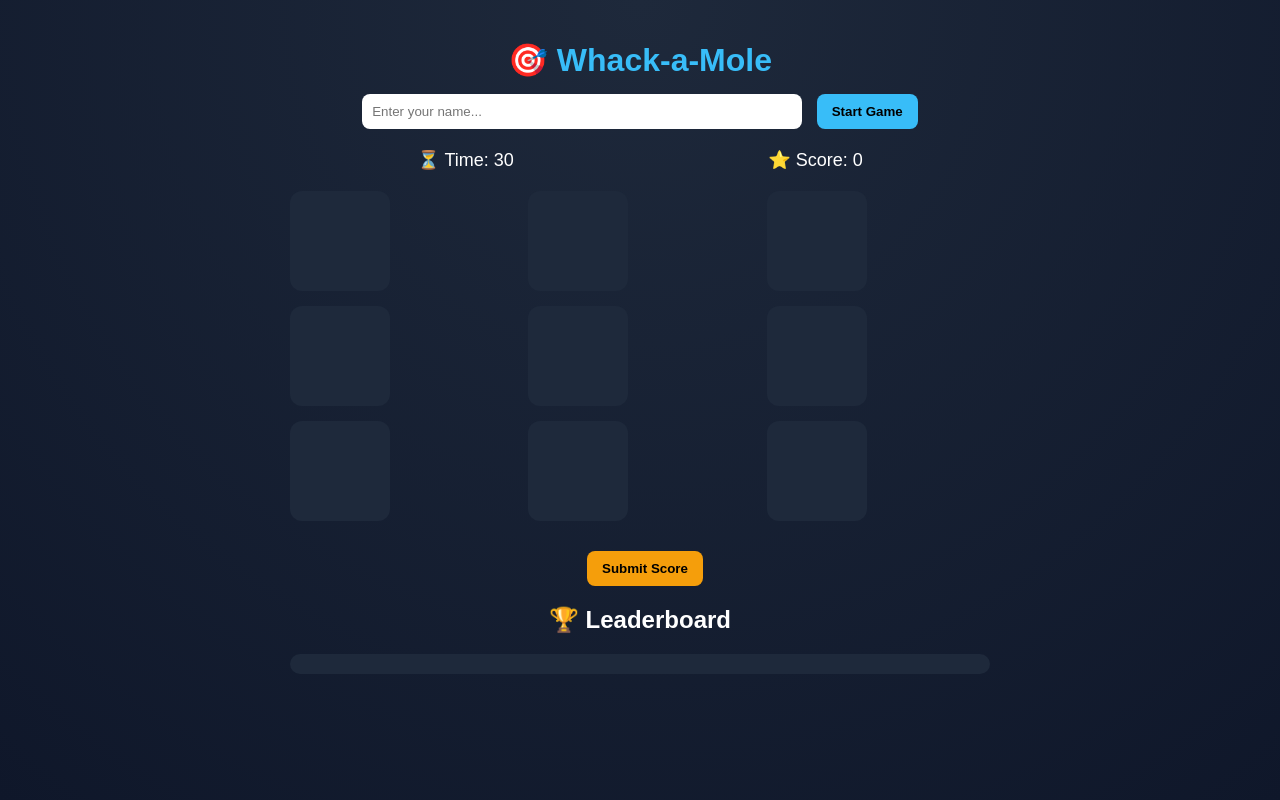
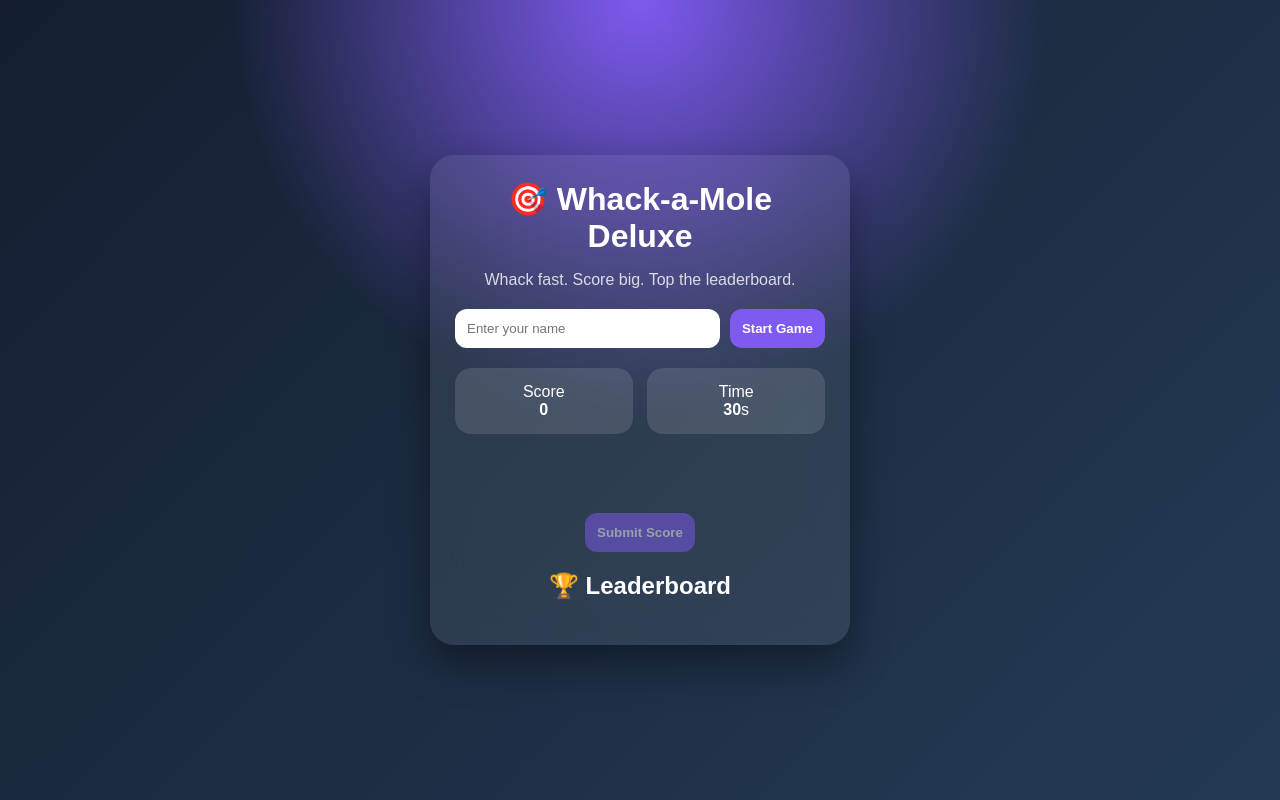
Before and after one commit to saroj2006/whack-a-mole-devops, a plain HTML site: page frontend/index.html in a window 1280 px wide. Drawn offline with Linux system fonts and the light colour scheme; no server answers.

Commit message:
for making the engaging game

```diff
--- a/frontend/index.html
+++ b/frontend/index.html
@@ -2,36 +2,34 @@
 <html lang="en">
 <head>
   <meta charset="UTF-8">
-  <title>Whack-a-Mole DevOps</title>
+  <meta name="viewport" content="width=device-width, initial-scale=1.0">
+  <title>🎯 Whack-a-Mole Deluxe</title>
   <link rel="stylesheet" href="style.css">
 </head>
 <body>
+  <div class="bg-glow"></div>
+  <div class="container">
+    <h1>🎯 Whack-a-Mole Deluxe</h1>
+    <p class="subtitle">Whack fast. Score big. Top the leaderboard.</p>
 
-  <div class="bg"></div>
-
-  <div class="container">
-
-    <h1>🎯 Whack-a-Mole</h1>
-
-    <div class="start-box">
-      <input id="playerName" placeholder="Enter your name..." />
-      <button onclick="startGame()">Start Game</button>
+    <div class="user-panel">
+      <input id="username" placeholder="Enter your name" maxlength="20" />
+      <button id="startBtn">Start Game</button>
     </div>
 
-    <div class="info">
-      <div>⏳ Time: <span id="time">30</span></div>
-      <div>⭐ Score: <span id="score">0</span></div>
+    <div class="stats">
+      <div class="card">Score<br><b id="score">0</b></div>
+      <div class="card">Time<br><b id="time">30</b>s</div>
     </div>
 
-    <div class="grid" id="grid"></div>
+    <div id="message"></div>
+    <div id="board" class="board"></div>
 
-    <button class="submit-btn" onclick="submitScore()">Submit Score</button>
+    <button id="submitBtn" disabled>Submit Score</button>
 
     <h2>🏆 Leaderboard</h2>
-    <div id="leaderboard" class="leaderboard"></div>
-
+    <ul id="leaderboard"></ul>
   </div>
-
   <script src="script.js"></script>
 </body>
 </html>
--- a/frontend/style.css
+++ b/frontend/style.css
@@ -1,117 +1,28 @@
-body {
-  margin: 0;
-  font-family: Arial, sans-serif;
-  background: #0f172a;
-  color: white;
-  text-align: center;
+*{box-sizing:border-box}
+body{
+  margin:0;
+  min-height:100vh;
+  font-family:Arial,sans-serif;
+  background:linear-gradient(135deg,#141e30,#243b55);
+  color:white;
+  display:flex;
+  justify-content:center;
+  align-items:center;
 }
-
-/* background glow */
-.bg {
-  position: fixed;
-  width: 100%;
-  height: 100%;
-  background: radial-gradient(circle at top, #1e293b, #0f172a);
-  z-index: -1;
-}
-
-.container {
-  max-width: 700px;
-  margin: auto;
-  padding: 20px;
-}
-
-/* title */
-h1 {
-  margin-bottom: 10px;
-  color: #38bdf8;
-}
-
-/* input area */
-.start-box {
-  margin: 15px 0;
-}
-
-input {
-  padding: 10px;
-  border-radius: 8px;
-  border: none;
-  width: 60%;
-}
-
-button {
-  padding: 10px 15px;
-  margin-left: 10px;
-  border: none;
-  border-radius: 8px;
-  cursor: pointer;
-  background: #38bdf8;
-  color: black;
-  font-weight: bold;
-  transition: 0.2s;
-}
-
-button:hover {
-  transform: scale(1.05);
-}
-
-/* info bar */
-.info {
-  display: flex;
-  justify-content: space-around;
-  margin: 20px 0;
-  font-size: 18px;
-}
-
-/* grid */
-.grid {
-  display: grid;
-  grid-template-columns: repeat(3, 1fr);
-  gap: 15px;
-  margin: 20px 0;
-}
-
-/* holes */
-.hole {
-  width: 100px;
-  height: 100px;
-  background: #1e293b;
-  border-radius: 12px;
-  display: flex;
-  align-items: center;
-  justify-content: center;
-  font-size: 40px;
-  cursor: pointer;
-  transition: 0.2s;
-}
-
-.hole:hover {
-  background: #334155;
-  transform: scale(1.05);
-}
-
-/* mole */
-.mole {
-  background: #22c55e;
-  border-radius: 50%;
-  width: 60px;
-  height: 60px;
-  display: flex;
-  align-items: center;
-  justify-content: center;
-  font-size: 30px;
-}
-
-/* submit */
-.submit-btn {
-  margin-top: 10px;
-  background: #f59e0b;
-}
-
-/* leaderboard */
-.leaderboard {
-  margin-top: 10px;
-  padding: 10px;
-  background: #1e293b;
-  border-radius: 10px;
-}
+.bg-glow{position:fixed; inset:0; background:radial-gradient(circle at top,#7f5af0 0%,transparent 40%);}
+.container{position:relative; z-index:1; width:420px; padding:25px; backdrop-filter:blur(18px); background:rgba(255,255,255,.08); border-radius:24px; box-shadow:0 20px 40px rgba(0,0,0,.4); text-align:center;}
+h1{margin:0}.subtitle{opacity:.8}
+.user-panel{display:flex; gap:10px; margin:20px 0}
+input,button{padding:12px;border:none;border-radius:12px}
+input{flex:1}
+button{background:#7f5af0;color:white;font-weight:700;cursor:pointer}
+button:disabled{opacity:.5;cursor:not-allowed}
+.stats{display:flex;justify-content:space-between;margin:15px 0}
+.card{width:48%;padding:15px;background:rgba(255,255,255,.12);border-radius:16px}
+.board{margin:20px auto;display:grid;grid-template-columns:repeat(3,100px);gap:10px;justify-content:center}
+.hole{width:100px;height:100px;background:#1e1e1e;border-radius:20px;box-shadow:inset 0 6px 10px rgba(0,0,0,.6);cursor:pointer;transition:.2s}
+.hole:hover{transform:scale(1.03)}
+.mole{background:radial-gradient(circle,#ffd166,#ff9f1c); transform:translateY(-6px)}
+#leaderboard{padding:0;list-style:none;text-align:left}
+#leaderboard li{background:rgba(255,255,255,.1);margin:8px 0;padding:10px;border-radius:10px}
+#message{min-height:24px;color:#ffd166;font-weight:bold}
```
